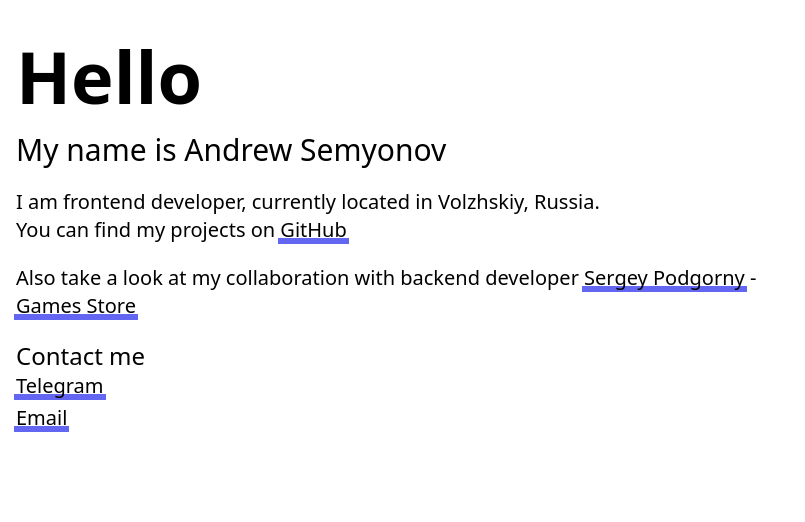
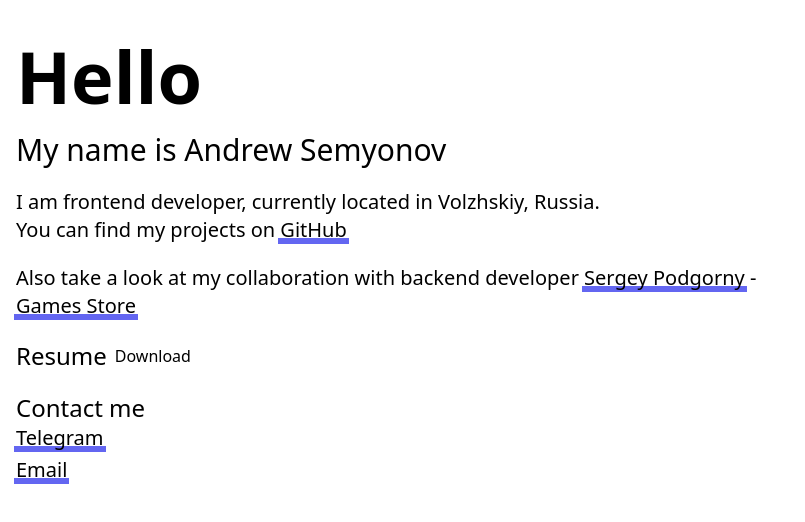
Before and after one commit to Andrew-Sem/personal-site, a Next.js app: page / in a window 1280 px wide. Shown: the top 522 px of the page, without its empty margins (0-805 px from the left). Built offline with nearby package versions, Linux system fonts and the light colour scheme.

Commit message:
download resume

```diff
--- a/src/app/page.tsx
+++ b/src/app/page.tsx
@@ -20,6 +20,10 @@ export default function Home() {
                         Games Store
                     </Link>
                 </P>
+                <div className={"mt-5 flex space-x-2 items-center"}>
+                    <h4 className={"text-2xl"}>Resume</h4>
+                    <a href='../../public/Resume.pdf' download={'losos.pdf'}>Download</a>
+                </div>
                 <div className={"mt-5"}>
                     <h4 className={"text-2xl"}>Contact me</h4>
                     <ul className={"space-y-1"}>
```
Also changed, not shown: 2 other files (tests, documents, lock files or other folders).
